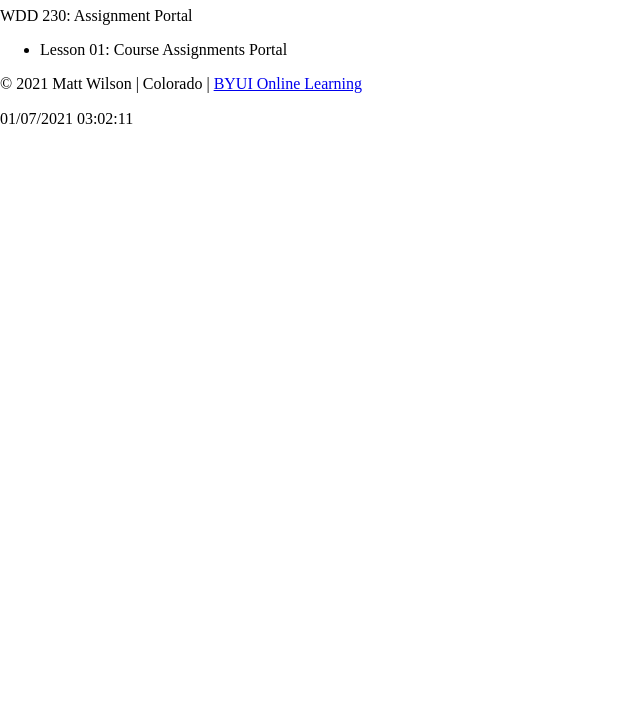
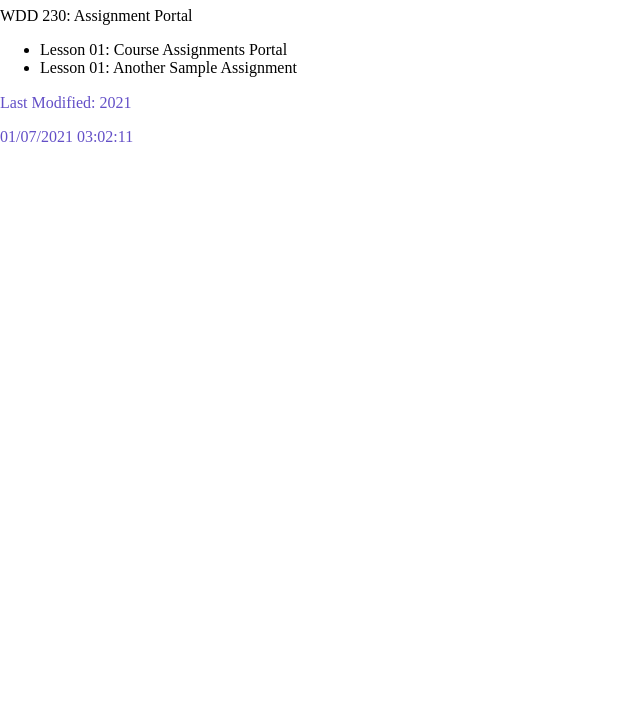
Before and after one commit to mattwandcow/mattwandcow.github.io, a plain HTML site: page index.html in a window 1280 px wide. Shown: the part 73-800 px from the top of the page, without its empty margins (0-640 px from the left). Drawn offline with Linux system fonts and the light colour scheme.

Commit message:
new style sheet for assignment

```diff
--- /dev/null
+++ b/css/courseAssignmentPortal.css
@@ -0,0 +1,4 @@
+footer{
+  color: #634FC7;
+  border-radius: 25px;
+}
--- a/index.html
+++ b/index.html
@@ -5,8 +5,11 @@
     <meta charset="utf-8">
     <title>Matt Wilson</title>
     <meta name="viewport" content="width=device-width, initial-scale=1">
-    <meta name="description" content="Assignment portal for Matt Wilson in WDD 230: Web Frontend Development at Brigham Young University - Idaho">
+    <meta name="description"
+        content="Assignment portal for Matt Wilson in WDD 230: Web Frontend Development at Brigham Young University - Idaho">
     <link rel="stylesheet" href="css/normalize.css">
+    <link rel="stylesheet" href="css/courseAssignmentPortal.css">
+
 
 </head>
 
@@ -14,17 +17,20 @@
     <header>
         <h1>Matt Wilson</h1>
     </header>
-    WDD 230: Assignment Portal
+    <main
+    <h2>WDD 230: Assignment Portal</h2>
     <ul>
         <li>Lesson 01: Course Assignments Portal</li>
+        <li>Lesson 01: Another Sample Assignment</li>
     </ul>
+    </main>
     <footer>
-       <p>&copy <span id='copy_year'></span> Matt Wilson | Colorado | <a href='https://www.byui.edu/online'>BYUI Online Learning</a></p>
+       <p id='copy_year'></span> Matt Wilson | Colorado | <a href='https://www.byui.edu/online'>BYUI Online Learning</a></p>
        <p id='modified_date'></p>
        <script>
         document.getElementById('modified_date').innerHTML = document.lastModified;
         var dateObject = new Date();
-        document.getElementById('copy_year').innerHTML = dateObject.getFullYear();
+        document.getElementById('copy_year').innerHTML = 'Last Modified: ' + dateObject.getFullYear();
        </script>
     </footer>
 </body>
```
